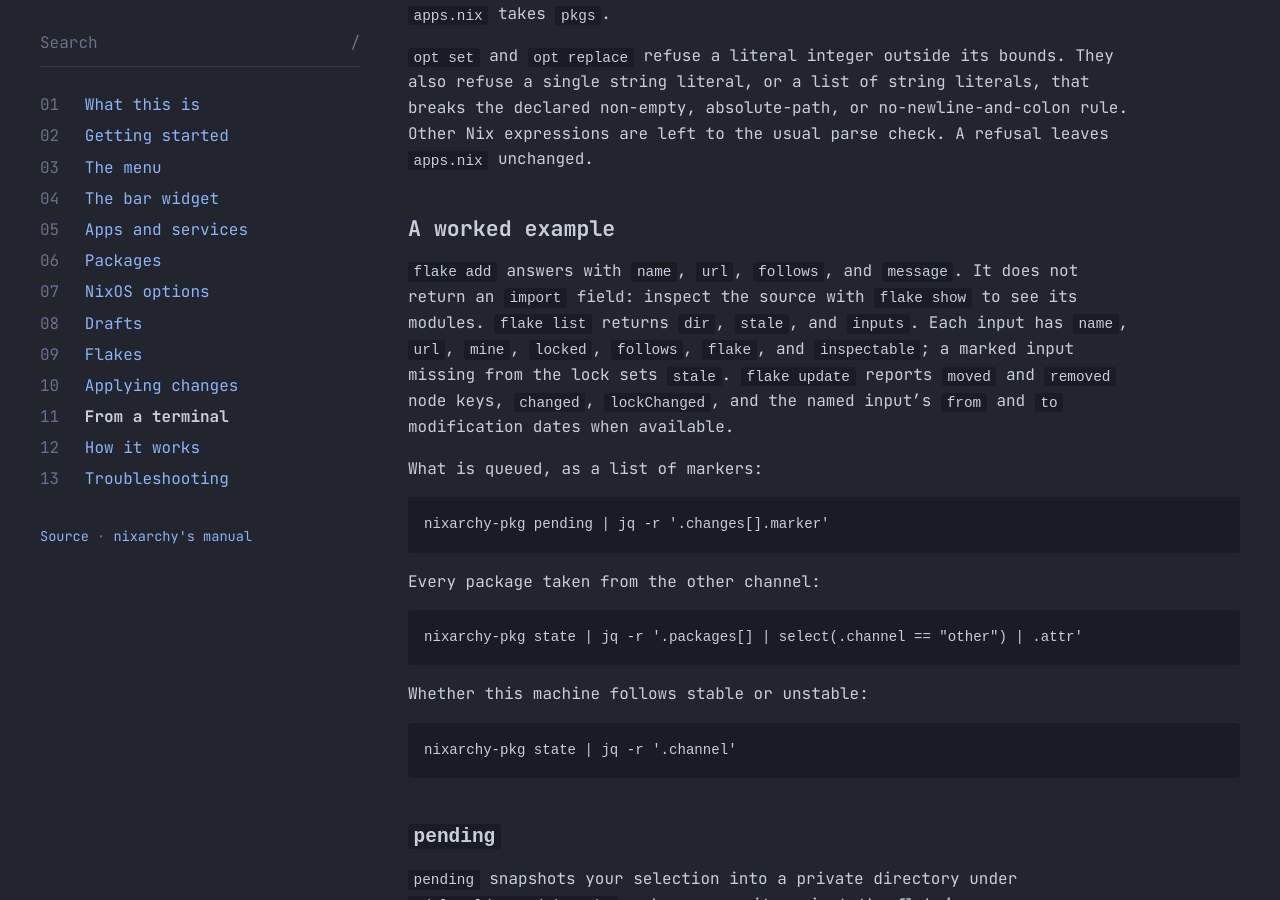
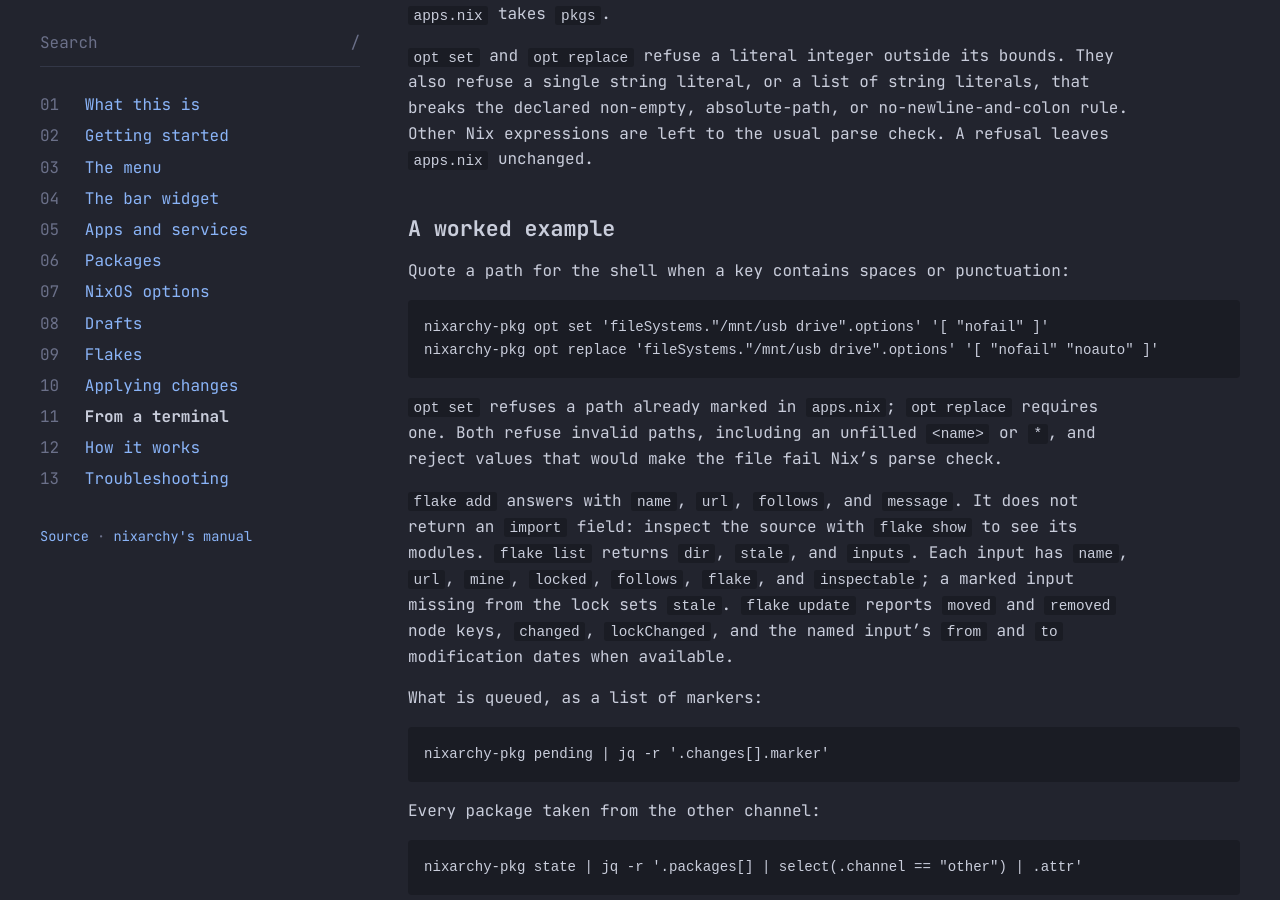
Before and after one commit to olafkfreund/nixarchy-pkg, a Jekyll site: the page built from docs/manual/from-a-terminal.md, in a window 1280 px wide and 900 px high, scrolled down 2034 px. Built offline with Jekyll 4.4.1, drawn with Linux system fonts in a browser that asks for light colours.

Commit message:
Options under <name> and quoted keys (#61, 6/6) (#98)
* feat(opt): options under <name> and quoted keys (#61)

Plan PR 6, steps 10-11 and its docs (Codex, one run; verified by the workflow agent and the lead).

Co-Authored-By: Claude Opus 5.5 <noreply@anthropic.com>
Claude-Session: https://claude.ai/code/session_01WtDyDubftZDANveKdhaPiL

* fix(opt): PR 6 review fixes -- Tab reaches the value, no write while resolving, control characters refused (#61)

From the Codex and Opus reviews (5 items, listed in the plan). Edits by Codex; the lead re-ran the new tests against the old form: 6 fail there.

Co-Authored-By: Claude Opus 5.5 <noreply@anthropic.com>
Claude-Session: https://claude.ai/code/session_01WtDyDubftZDANveKdhaPiL

---------

Co-authored-by: Claude Opus 5.5 <noreply@anthropic.com>

````diff
--- a/docs/manual/from-a-terminal.md
+++ b/docs/manual/from-a-terminal.md
@@ -59,6 +59,17 @@ Other Nix expressions are left to the usual parse check. A refusal leaves
 `apps.nix` unchanged.
 
 ## A worked example
+
+Quote a path for the shell when a key contains spaces or punctuation:
+
+```bash
+nixarchy-pkg opt set 'fileSystems."/mnt/usb drive".options' '[ "nofail" ]'
+nixarchy-pkg opt replace 'fileSystems."/mnt/usb drive".options' '[ "nofail" "noauto" ]'
+```
+
+`opt set` refuses a path already marked in `apps.nix`; `opt replace` requires
+one. Both refuse invalid paths, including an unfilled `<name>` or `*`, and
+reject values that would make the file fail Nix's parse check.
 
 `flake add` answers with `name`, `url`, `follows`, and `message`. It does not
 return an `import` field: inspect the source with `flake show` to see its
````
Also changed, not shown: docs/manual/options.md (+7 -0 lines), plan/2026-11-16-61-option-forms.md (+2 -0 lines), 4 other files.
